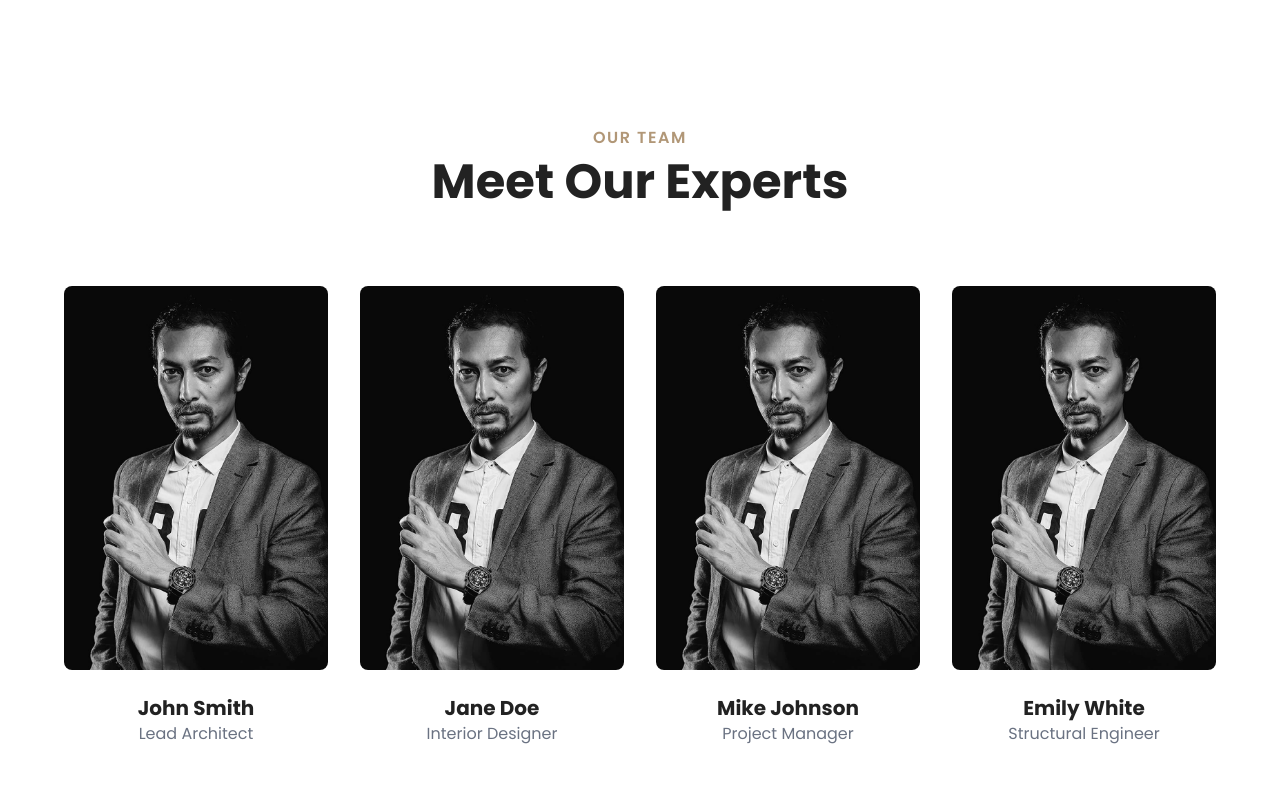
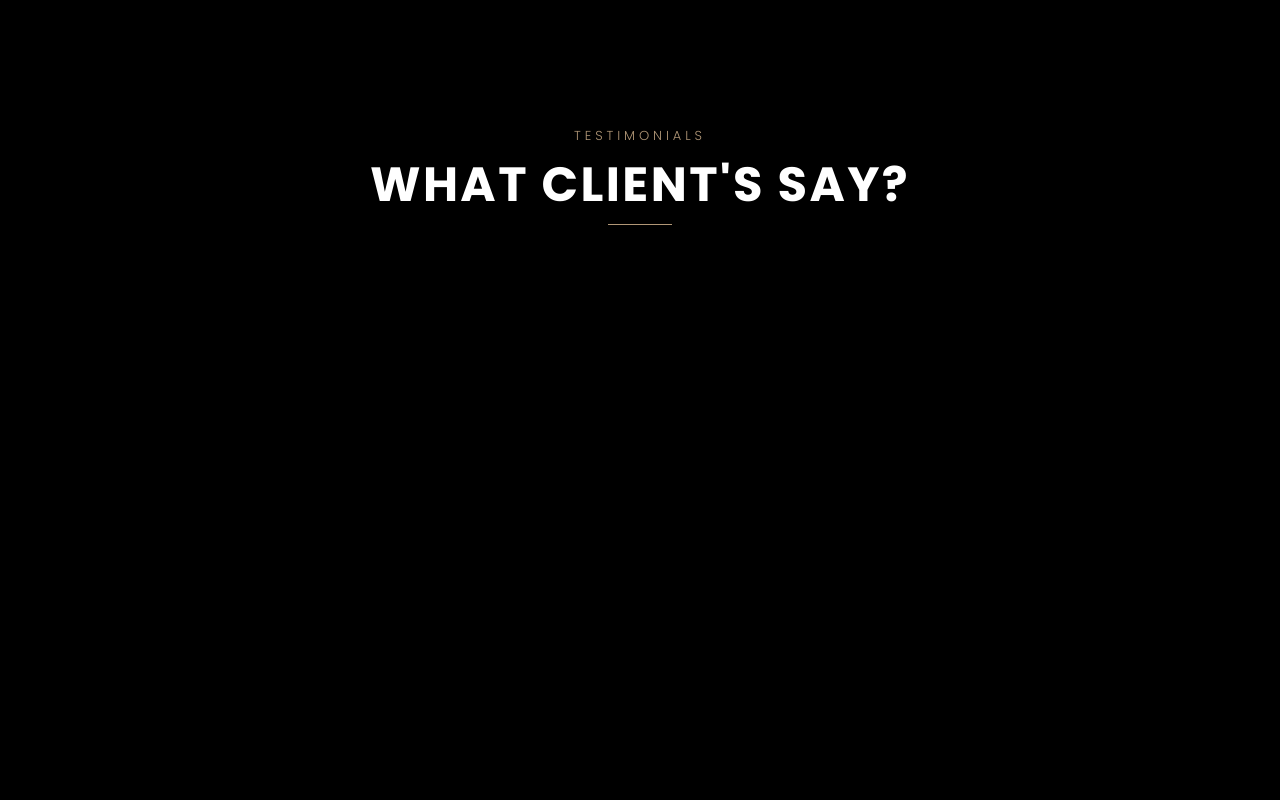
Before and after one commit to EktaThames/Way2Build, a Next.js app: page /about in a window 1280 px wide. Shown: the part 1820-2620 px from the top of the page. Built offline with nearby package versions, Linux system fonts and the light colour scheme.

Commit message:
team section removed from about

```diff
--- a/app/about/page.tsx
+++ b/app/about/page.tsx
@@ -102,60 +102,14 @@ const AboutPage = () => {
         </div>
       </section>
 
-      {/* Team Section */}
-      <section className="py-24 md:py-32">
-        <div className="max-w-screen-xl mx-auto px-6 sm:px-8 lg:px-16">
-          <div className="text-center mb-16 md:mb-20">
-            <p className="text-[#b19777] font-semibold uppercase tracking-widest">Our Team</p>
-            <h2 className="text-4xl md:text-5xl font-bold text-[#222222] mt-2">Meet Our Experts</h2>
-          </div>
-          <div className="grid grid-cols-1 sm:grid-cols-2 lg:grid-cols-4 gap-8">
-            {teamMembers.map((member) => (
-              <div key={member.name} className="text-center group">
-                <div className="relative h-96 overflow-hidden rounded-lg mb-6">
-                  <Image
-                    src={member.image}
-                    alt={member.name}
-                    layout="fill"
-                    objectFit="cover"
-                    className="transition-transform duration-500 group-hover:scale-110"
-                  />
-                </div>
-                <h3 className="text-xl font-bold text-[#222222]">{member.name}</h3>
-                <p className="text-gray-500">{member.role}</p>
-              </div>
-            ))}
-          </div>
-        </div>
-      </section>
+
 
       {/* Testimonials Section */}
       <section>
         <Testimonials theme="dark" />
       </section>
 
-      {/* Clients Section */}
-      {/* <section className="py-24 bg-white">
-        <div className="max-w-screen-xl mx-auto px-6 sm:px-8 lg:px-16">
-          <div className="grid grid-cols-2 md:grid-cols-3 lg:grid-cols-5 gap-8 items-center">
-            <div className="flex justify-center">
-              <Image src="/images/client1.png" alt="Client 1" width={140} height={40} className="opacity-60 hover:opacity-100 transition-opacity" />
-            </div>
-            <div className="flex justify-center">
-              <Image src="/images/client2.png" alt="Client 2" width={140} height={40} className="opacity-60 hover:opacity-100 transition-opacity" />
-            </div>
-            <div className="flex justify-center">
-              <Image src="/images/client3.png" alt="Client 3" width={140} height={40} className="opacity-60 hover:opacity-100 transition-opacity" />
-            </div>
-            <div className="flex justify-center">
-              <Image src="/images/client4.png" alt="Client 4" width={140} height={40} className="opacity-60 hover:opacity-100 transition-opacity" />
-            </div>
-            <div className="flex justify-center">
-              <Image src="/images/client5.png" alt="Client 5" width={140} height={40} className="opacity-60 hover:opacity-100 transition-opacity" />
-            </div>
-          </div>
-        </div>
-      </section> */}
+
 
     </div>
   );
```
